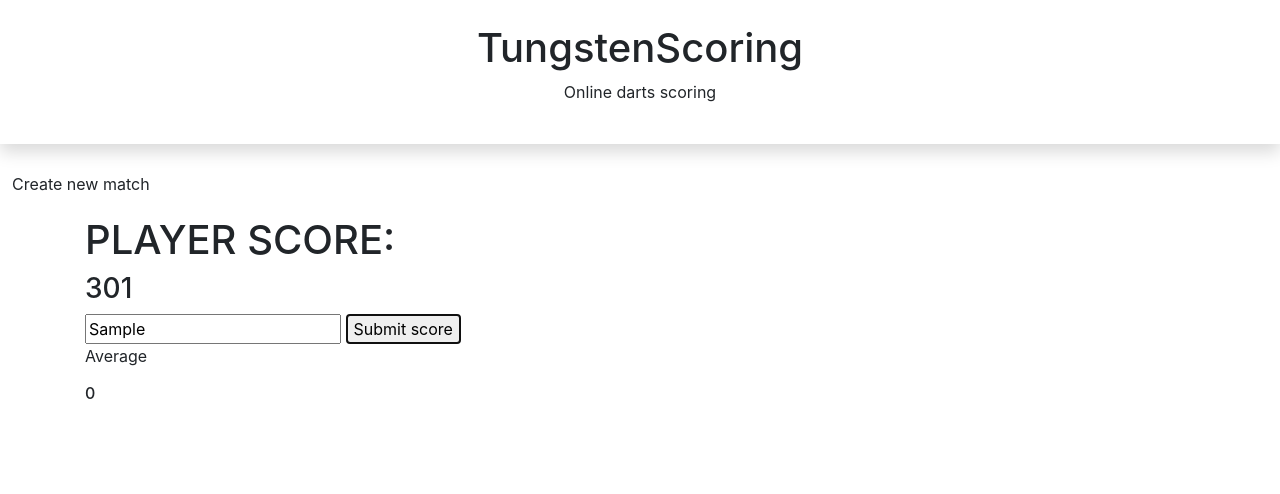
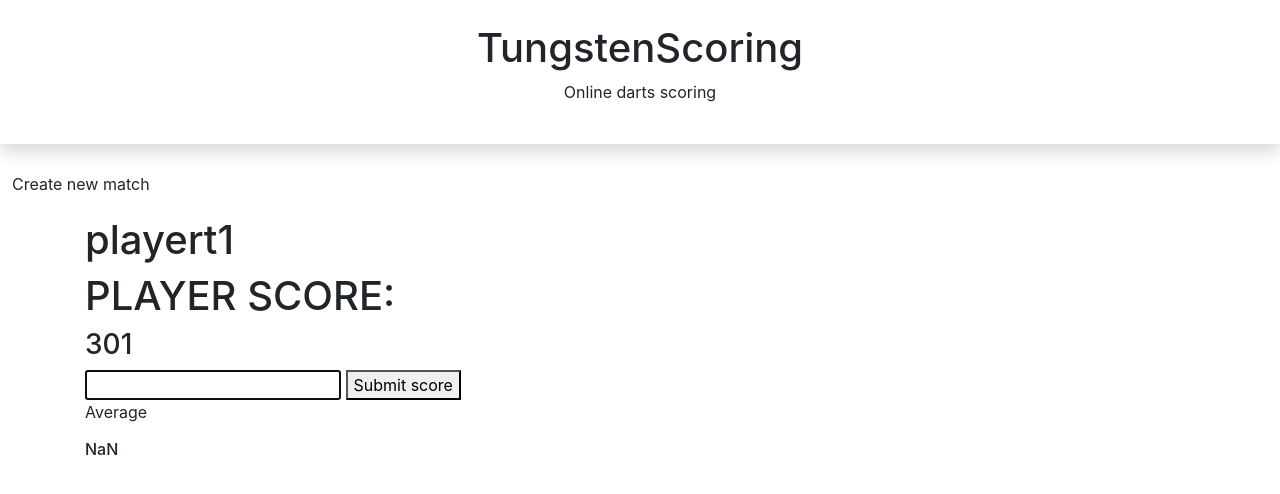
Before and after one commit to nsilz44/online-darts-scorer, a website: page index.html in a window 1280 px wide. Both pictures are taken after typing "Sample" into the empty fields and a click on the button "Submit score". Drawn offline with nearby package versions, Linux system fonts and the light colour scheme.

Commit message:
added players name

```diff
--- a/index.html
+++ b/index.html
@@ -19,11 +19,11 @@
       <label for="matchID">Create new match</label>
     </div>
     <div class="container">
+      <h1 id="name1">Name</h1>
       <h1>PLAYER SCORE:</h1>
       <h3 id = "score">501</h3>
       <input type="text" id="inputscore" ></input>
       <button type="button" id="submit1" onclick="player1.scorecheck(inputscore.value)">Submit score</button>
-
       <p>Average</p><h6 id= "average">00.00</h6>
     </div>
   </body>
--- a/index.js
+++ b/index.js
@@ -14,7 +14,6 @@ class PlayerScore {
 
   scorecheck (input) {
     input = +input
-    console.log(input)
     if (!(input in legalScores)) {
       alert('Please input a legal score')
     } else if (input > this.currentScore || this.currentScore - input === 1) {
@@ -24,18 +23,17 @@ class PlayerScore {
       this.scorecard1.push(input)
       this.dartsThrown = this.dartsThrown + 3
       this.totalScore = this.totalScore + input
-      document.getElementById('score').innerText = this.currentScore
-      document.getElementById('inputscore').value = ''
     } else if (!(input in legal3DartCloses)) {
     } else {
       this.currentScore = this.currentScore - input
       this.totalScore = this.totalScore + input
-      document.getElementById('score').innerText = this.currentScore
-      document.getElementById('inputscore').value = ''
-      document.getElementById('inputscore').focus()
     }
+    this.average = this.totalScore * 3 / this.dartsThrown
+    document.getElementById('score').innerText = this.currentScore
+    document.getElementById('average').innerText = this.average
+    document.getElementById('inputscore').value = ''
+    document.getElementById('inputscore').focus()
   }
 }
-var player1 = new PlayerScore('playert1', 301)
-document.getElementById('score').innerText = player1.currentScore
-document.getElementById('average').innerText = player1.average
+const player1 = new PlayerScore('playert1', 301)
+document.getElementById('name1').innerText = player1.name
```
